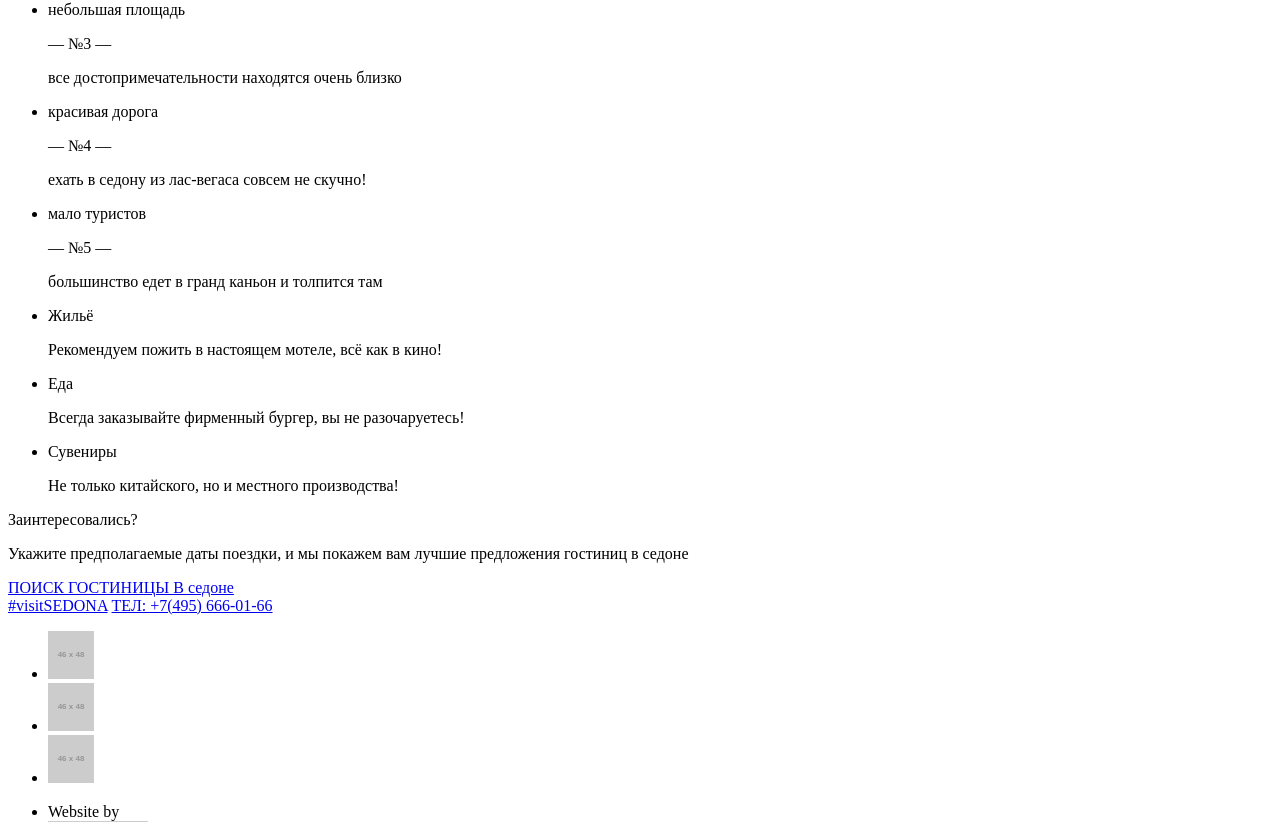
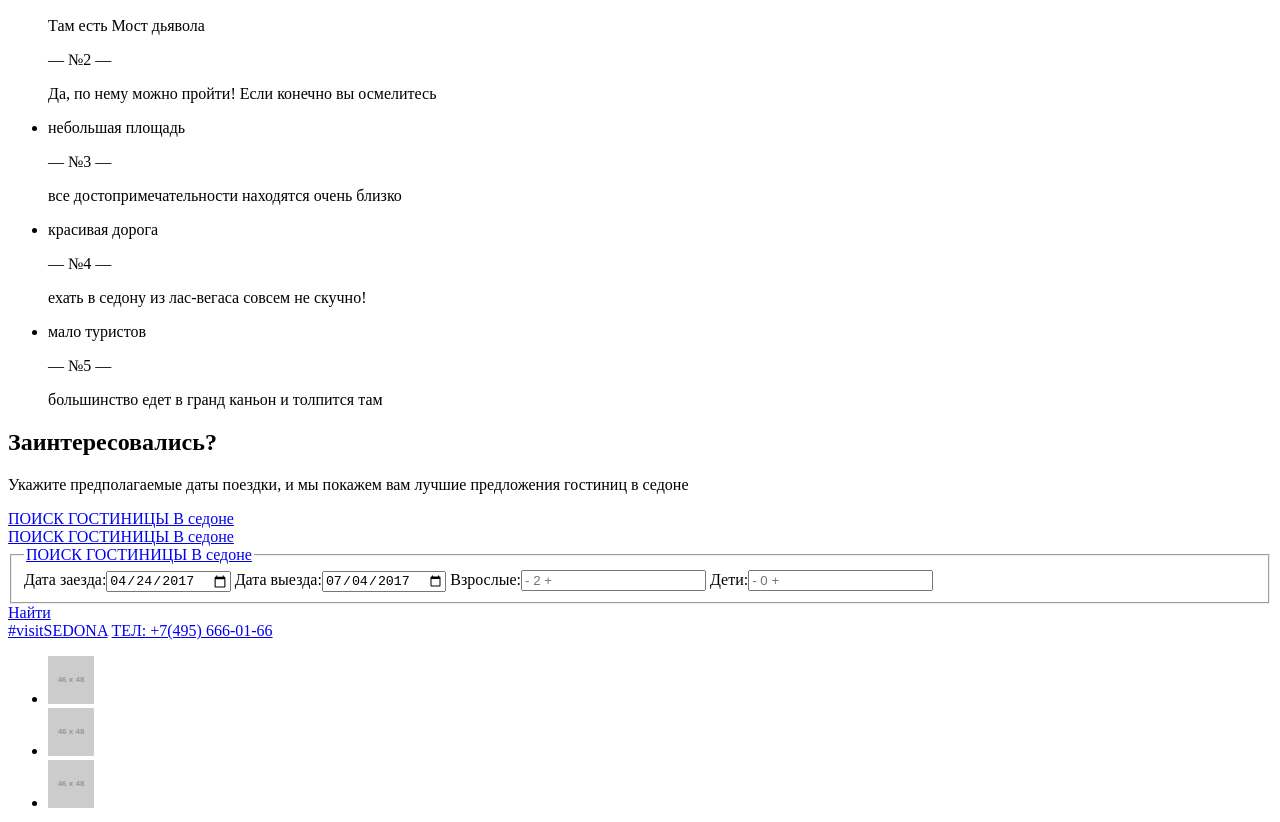
Before and after one commit to Lachugin/970471-sedona-30, a plain HTML site: page index.html in a window 1280 px wide. Shown: the part 1265-2087 px from the top of the page. Drawn offline with Linux system fonts and the light colour scheme; placeholder pictures from the web are drawn by us.

Commit message:
Исправления замечаний

```diff
--- a/index.html
+++ b/index.html
@@ -7,9 +7,7 @@
 </head>
 
 <body>
-
   <header>
-
     <nav>
       <a><img src="https://via.placeholder.com/138x70" alt="Логотип Сайта sedona"></a>
       <ul>
@@ -19,94 +17,78 @@
         <li><a href="catalog.html">Гостиницы</a></li>
       </ul>
     </nav>
-
   </header>
-
   <main>
-
     <section>
       <h1>Информационный портал, о Седона небольшой городок в Аризоне</h1>
       <svg>
         <!-- svg -->
       </svg>
-      <p>Седона — небольшой городок в Аризоне,заслуживающий большего!</p>
+      <h2>Седона — небольшой городок в Аризоне,заслуживающий большего!</h2>
       <p>Рассмотрим 5 причин, по которым Седона круче, чем гранд каньон!</p>
     </section>
 
     <section>
       <h2>Пять причин посетить город </h2>
-
       <ul>
         <li>
-
           <div>
-            <p>Настоящий
-              городок</p>
+            <p>Настоящий городок</p>
             <p>— №1 —</p>
-            <p>Седона - не аттракцион для туристов, там
-              течёт своя жизнь</p>
+            <p>Седона - не аттракцион для туристов, там течёт своя жизнь</p>
           </div>
-
           <img src="https://via.placeholder.com/800x256" alt="На фото,  дом на фоне цветы. На заднем плане видны Горы">
+          <ul>
+            <li>
+              <p>Заинтересовались?</p>
+              <p>Укажите предполагаемые даты поездки, и мы покажем вам лучшие предложения гостиниц в седоне</p>
+              <a href="#">ПОИСК ГОСТИНИЦЫ В седоне</a>
+            </li>
+          </ul>
         </li>
-
         <li>
           <img src="https://via.placeholder.com/800x256" alt="На фото,  летний пейзаж.">
           <div>
             <p>Там есть Мост дьявола</p>
             <p>— №2 —</p>
-            <p>Да, по нему можно пройти! Если конечно
-              вы осмелитесь</p>
+            <p>Да, по нему можно пройти! Если конечно вы осмелитесь</p>
           </div>
         </li>
         <li>
-          <p>небольшая
-            площадь</p>
+          <p>небольшая площадь</p>
           <p>— №3 —</p>
-          <p>все достопримечательности
-            находятся очень близко</p>
+          <p>все достопримечательности находятся очень близко</p>
         </li>
         <li>
-          <p>красивая
-            дорога</p>
+          <p>красивая дорога</p>
           <p>— №4 —</p>
-          <p>ехать в седону из лас-вегаса совсем
-            не скучно!</p>
+          <p>ехать в седону из лас-вегаса совсем не скучно!</p>
         </li>
         <li>
-          <p>мало
-            туристов</p>
+          <p>мало туристов</p>
           <p>— №5 —</p>
-          <p>большинство едет в гранд каньон
-            и толпится там</p>
+          <p>большинство едет в гранд каньон и толпится там</p>
         </li>
       </ul>
-      <ul>
-        <li>
-          <p>Жильё</p>
-          <p>Рекомендуем пожить в настоящем мотеле, всё как в кино!</p>
-        </li>
-        <li>
-          <p>Еда</p>
-          <p>Всегда заказывайте фирменный бургер, вы не разочаруетесь!</p>
-        </li>
-        <li>
-          <p>Сувениры</p>
-          <p>Не только китайского, но и местного
-            производства!</p>
-        </li>
-      </ul>
-      <div>
-        <p>Заинтересовались?</p>
-        <p>Укажите предполагаемые даты поездки, и мы покажем вам лучшие предложения гостиниц в седоне</p>
-        <a href="#">ПОИСК ГОСТИНИЦЫ В седоне</a>
-      </div>
     </section>
     <section>
-      <!-- map -->
+      <h2>Заинтересовались?</h2>
+      <p>Укажите предполагаемые даты поездки, и мы покажем вам лучшие предложения гостиниц в седоне</p>
+      <a href="#">ПОИСК ГОСТИНИЦЫ В седоне</a>
+      <form action="#" method="get">
+        <a href="#">ПОИСК ГОСТИНИЦЫ В седоне</a>
+        <fieldset>
+          <legend><a href="#">ПОИСК ГОСТИНИЦЫ В седоне</a></legend>
+          <label>Дата заезда:<input type="date" name="area" value="2017-04-24"></label>
+          <label>Дата выезда:<input type="date" name="area" value="2017-07-04"></label>
+          <label>Взрослые:<input type="text" name="area" placeholder="- 2 +"></label>
+          <!-- Не нашел решение этого input -->
+          <label>Дети:<input type="text" name="area" placeholder="- 0 +"></label> <!-- Не нашел решение этого input -->
+        </fieldset>
+        <a href="#">Найти</a>
+      </form>
     </section>
   </main>
-
   <footer>
     <div>
       <a href="#">#visitSEDONA</a>
@@ -122,7 +104,6 @@
       <li><a href="#"><img src="https://via.placeholder.com/100x60" alt="logo html Academy"></a></li>
     </ul>
   </footer>
-
 </body>
 
 </html>
```
Also changed, not shown: catalog.html (+12 -22 lines).
